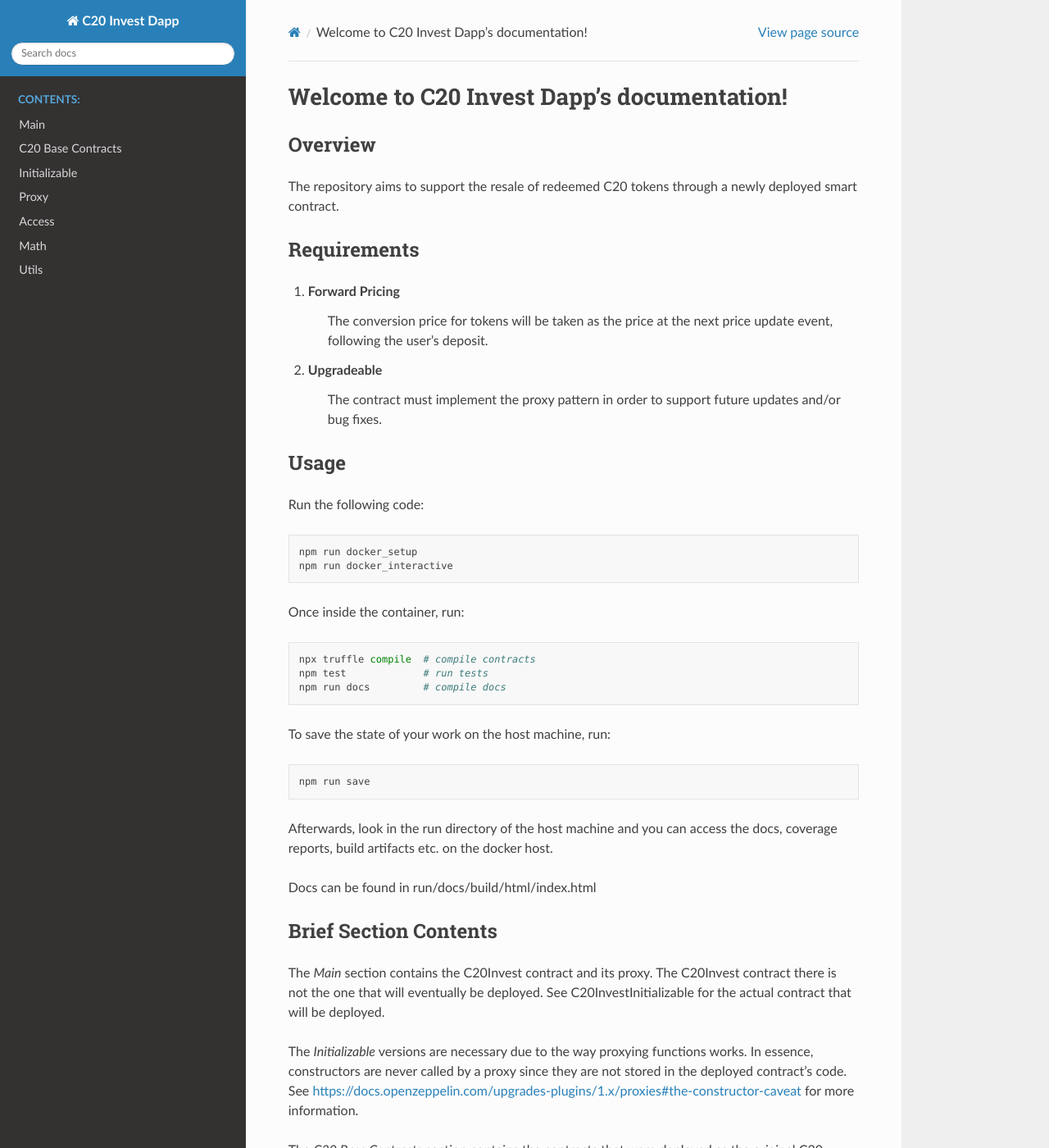
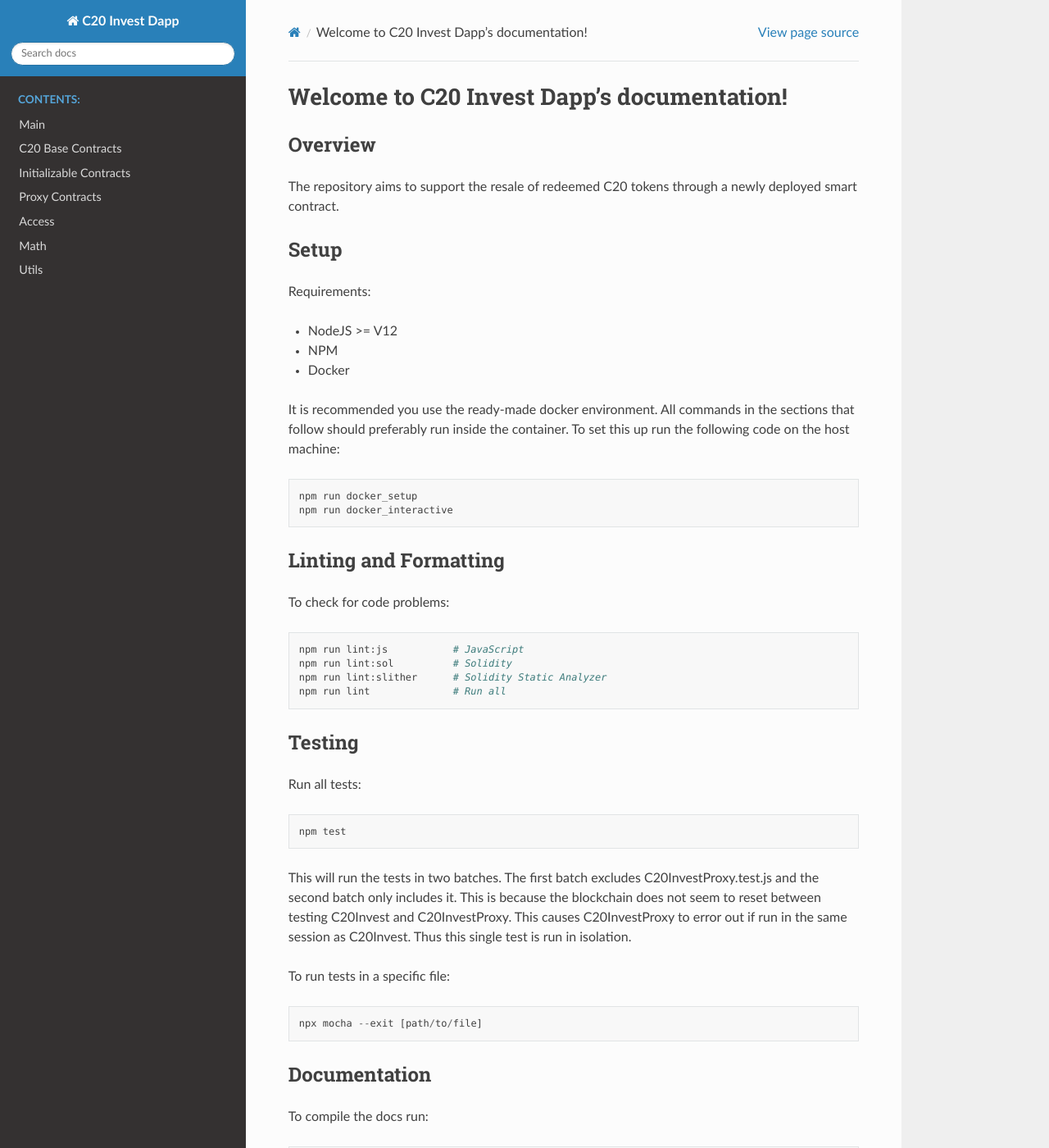
Before and after one commit to 8563a236e65cede7b14220e65c70ad5718144a3/c20-invest-dapp, a Sphinx documentation site: the page built from docs/source/index.rst, in a window 1280 px wide and 1400 px high. Shown: the whole window at 82% size. Built offline with Sphinx 7.4.7 and the Read the Docs theme 2.0.0, drawn with Linux system fonts in a browser that asks for light colours; some of the changed text lies outside the part shown.

Commit message:
(Add) usage guidance
See: https://github.com/centrehq/centre-tokens

Why: Allow user to quickly understand repository

How: Use standard repository headings

Tags: docs

```diff
--- a/docs/source/conf.py
+++ b/docs/source/conf.py
@@ -32,6 +32,7 @@ autodoc_lookup_path = os.path.abspath('../../contracts')
 extensions = [
     'sphinx.ext.autodoc',
     'sphinx.ext.autosummary',
+    'sphinx.ext.autosectionlabel',
     'sphinx.ext.coverage',
     'sphinx.ext.graphviz',
     'sphinx.ext.doctest',
--- a/docs/source/index.rst
+++ b/docs/source/index.rst
@@ -12,22 +12,67 @@ Overview
 The repository aims to support the resale of redeemed C20 tokens
 through a newly deployed smart contract.
 
-Requirements
-------------
+Setup
+-----
 
-1. Forward Pricing
-    The conversion price for tokens will be taken as the price at
-    the next price update event, following the user's deposit.
-2. Upgradeable
-    The contract must implement the proxy pattern in order to support
-    future updates and/or bug fixes.
+Requirements:
 
-Usage
------
-Run the following code::
+- NodeJS >= V12
+- NPM
+- Docker
+
+It is recommended you use the ready-made docker environment. All commands in
+the sections that follow should preferably run inside the container. To set
+this up run the following code on the host machine::
 
     npm run docker_setup
     npm run docker_interactive
+
+Linting and Formatting
+----------------------
+
+To check for code problems::
+
+    npm run lint:js           # JavaScript
+    npm run lint:sol          # Solidity
+    npm run lint:slither      # Solidity Static Analyzer
+    npm run lint              # Run all
+
+Testing
+-------
+
+Run all tests::
+
+    npm test
+
+This will run the tests in two batches. The first batch excludes
+C20InvestProxy.test.js and the second batch only includes it. This
+is because the blockchain does not seem to reset between testing
+C20Invest and C20InvestProxy. This causes C20InvestProxy to error
+out if run in the same session as C20Invest. Thus this single test
+is run in isolation.
+
+To run tests in a specific file::
+
+    npx mocha --exit [path/to/file]
+
+Documentation
+-------------
+
+To compile the docs run::
+
+    npm run docs         # compile docs
+
+They will be located inside the run director within the root
+project directory under docs/build/html/index.html
+
+Deployment
+----------
+
+[TODO]
+
+Quick Usage
+-----------
 
 Once inside the container, run::
 
@@ -40,46 +85,51 @@ host machine, run::
 
     npm run save
 
-Afterwards, look in the run directory of the host
-machine and you can access the docs, coverage reports,
-build artifacts etc. on the docker host.
+Design Requirements
+-------------------
 
-Docs can be found in run/docs/build/html/index.html
+1. Forward Pricing
+    The conversion price for tokens will be taken as the price at
+    the next price update event, following the user's deposit.
+2. Upgradeable
+    The contract must implement the proxy pattern in order to support
+    future updates and/or bug fixes.
+
 
 Brief Section Contents
 ----------------------
 
-The *Main* section contains the C20Invest contract and its proxy. The
+The :ref:`Main` section contains the C20Invest contract and its proxy. The
 C20Invest contract there is not the one that will eventually be deployed.
 See C20InvestInitializable for the actual contract that will be deployed.
 
-The *Initializable* versions are necessary due to the way proxying functions
+The :ref:`Initializable Contracts` versions are necessary due to the way proxying functions
 works. In essence, constructors are never called by a proxy since they
 are not stored in the deployed contract's code. See
 https://docs.openzeppelin.com/upgrades-plugins/1.x/proxies#the-constructor-caveat
 for more information.
 
-The *C20 Base Contracts* section contains the contracts that were deployed
+The :ref:`C20 Base Contracts` section contains the contracts that were deployed
 as the original C20 contract, updated to Solidity version 0.7.0 syntax and
 are purely for testing purposes. These must not be deployed.
 
-The *Proxy* section contains the OpenZeppelin proxy contract implementations,
+The :ref:`Proxy Contracts` section contains the OpenZeppelin proxy contract implementations,
 again updated to version 0.7.0 syntax. The TransparentUpgradeableProxy
 forms the base class for the C20InvestProxy. Please see the section
 for more information on the unstructured storage proxy pattern that is
 implemented with the OpenZeppelin contracts and safety issues with
 regards to upgrade paths.
 
-The *Access* section contains a custom Ownable contract that takes a
+The :ref:`Access` section contains a custom Ownable contract that takes a
 slightly different approach to the OpenZeppelin Ownable contract but
 has the same results overall with only slight modification to the
 constructor of contracts that inherit from it.
 
-The *Math* section contains a newer version of the SafeMath library
+The :ref:`Math` section contains a newer version of the SafeMath library
 than the version in "C20 Base Contracts/SafeMath" and is accompanied
 by a syntax change.
 
-The *Utils* section contains a custom Suspendable contract which has
+The :ref:`Utils` section contains a custom Suspendable contract which has
 a similar function to the OpenZeppelin Pausable contract and an Address
 library from OpenZeppelin that contains some helper functions.
 
--- a/docs/source/initializable_index.rst
+++ b/docs/source/initializable_index.rst
@@ -1,5 +1,5 @@
-Initializable
-=============
+Initializable Contracts
+=======================
 
 .. toctree::
     c20investinitializable.rst
--- a/docs/source/proxy_index.rst
+++ b/docs/source/proxy_index.rst
@@ -1,5 +1,5 @@
-Proxy
-=====
+Proxy Contracts
+===============
 .. toctree::
     initializable.rst
     proxy.rst
```
Also changed, not shown: 3 other files.
